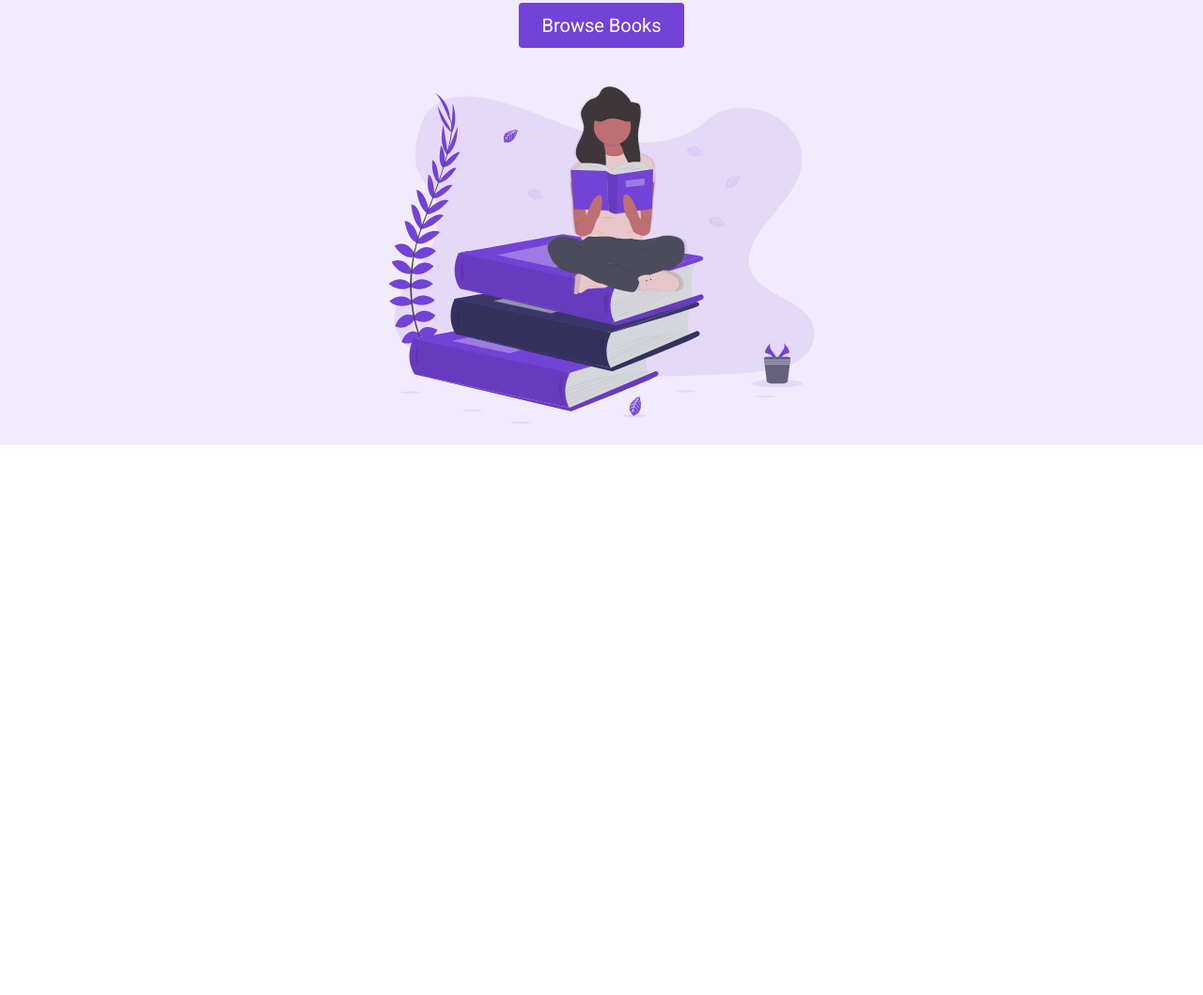
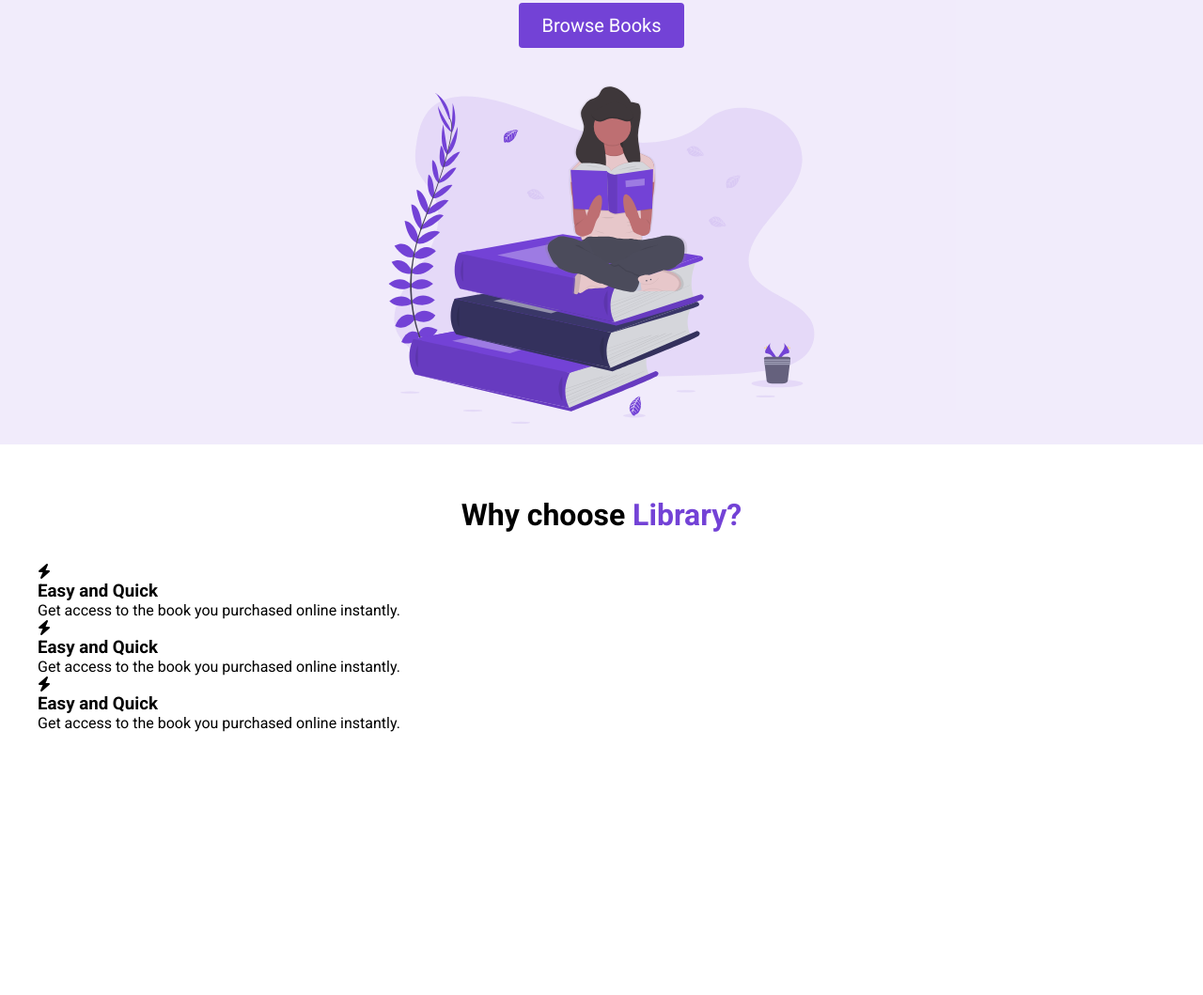
Before and after one commit to robertgriffith/E-Commerce-FES, a plain HTML site: page index.html in a window 1280 px wide. Shown: the part 327-1386 px from the top of the page at 94% size. Before the commit the page ends 822 px from the top, so only its background shows below. Drawn offline with Linux system fonts and the light colour scheme.

Commit message:
added highlights

```diff
--- a/index.html
+++ b/index.html
@@ -1,19 +1,21 @@
 <!DOCTYPE html>
 <html lang="en">
   <head>
-    <meta charset="UTF-8">
-    <meta http-equiv="X-UA-Compatible" content="IE=edge">
-    <meta name="viewport" content="width=device-width, initial-scale=1.0">
+    <meta charset="UTF-8" />
+    <meta http-equiv="X-UA-Compatible" content="IE=edge" />
+    <meta name="viewport" content="width=device-width, initial-scale=1.0" />
     <title>Library</title>
-    <link rel="stylesheet" href="style.css">
+    <link rel="stylesheet" href="style.css" />
+    <script
+      src="https://kit.fontawesome.com/c8e4d183c2.js"
+      crossorigin="anonymous"
+    ></script>
   </head>
   <body>
     <section id="landing">
       <nav>
-
         <div class="nav__container">
-
-                <img class="logo" src="./assets/Library.svg" alt="">
+          <img class="logo" src="./assets/Library.svg" alt="" />
           <ul class="nav__links">
             <li><a href="#" class="nav__link">Home</a></li>
             <li><a href="#" class="nav__link">Contacts</a></li>
@@ -25,14 +27,69 @@
         <div class="header__container">
           <div class="header__description">
             <h1>America's most awarded online library platform</h1>
-        <h2>Find your dream book with <span class="purple">Library</span></h2>
+            <h2>
+              Find your dream book with <span class="purple">Library</span>
+            </h2>
             <button class="btn">Browse Books</button>
           </div>
           <figure class="header__img--wrapper">
-        <img src="./assets/Undraw_Books.svg" alt="">
+            <img src="./assets/Undraw_Books.svg" alt="" />
           </figure>
         </div>
       </header>
     </section>
+
+    <main>
+      <section id="highlights">
+        <div class="container">
+          <div class="row">
+            <h2 class="section__title">
+              Why choose <span class="purple">Library?</span>
+            </h2>
+            <div class="highlight__wrapper">
+              <div class="highlight">
+                <div class="highlight__img">
+                  <i class="fas fa-bolt"></i>
+                  <h3 class="highlight__subtitle">Easy and Quick</h3>
+                  <p class="highlight__para">
+                    Get access to the book you purchased online instantly.
+                  </p>
+                </div>
+              </div>
+              <div class="highlight">
+                <div class="highlight__img">
+                  <i class="fas fa-bolt"></i>
+                  <h3 class="highlight__subtitle">Easy and Quick</h3>
+                  <p class="highlight__para">
+                    Get access to the book you purchased online instantly.
+                  </p>
+                </div>
+              </div>
+              <div class="highlight">
+                <div class="highlight__img">
+                  <i class="fas fa-bolt"></i>
+                  <h3 class="highlight__subtitle">Easy and Quick</h3>
+                  <p class="highlight__para">
+                    Get access to the book you purchased online instantly.
+                  </p>
+                </div>
+              </div>
+            </div>
+          </div>
+        </div>
+      </section>
+
+      <section id="features">
+        <div class="container">
+          <div class="row"></div>
+        </div>
+      </section>
+
+      <section id="recent">
+        <div class="container">
+          <div class="row"></div>
+        </div>
+      </section>
+    </main>
   </body>
 </html>
--- a/style.css
+++ b/style.css
@@ -126,3 +126,19 @@ button:active {
 .header__img--wrapper {
     padding: 20px;
 }
+
+.container {
+padding: 56px 0;
+}
+
+.row {
+width: 100%;
+max-width: 1200px;
+margin: 0 auto;
+}
+
+/*
+
+HIGHLIGHTS
+
+*/
```
Lines whose indentation alone changed are shown as unchanged.
